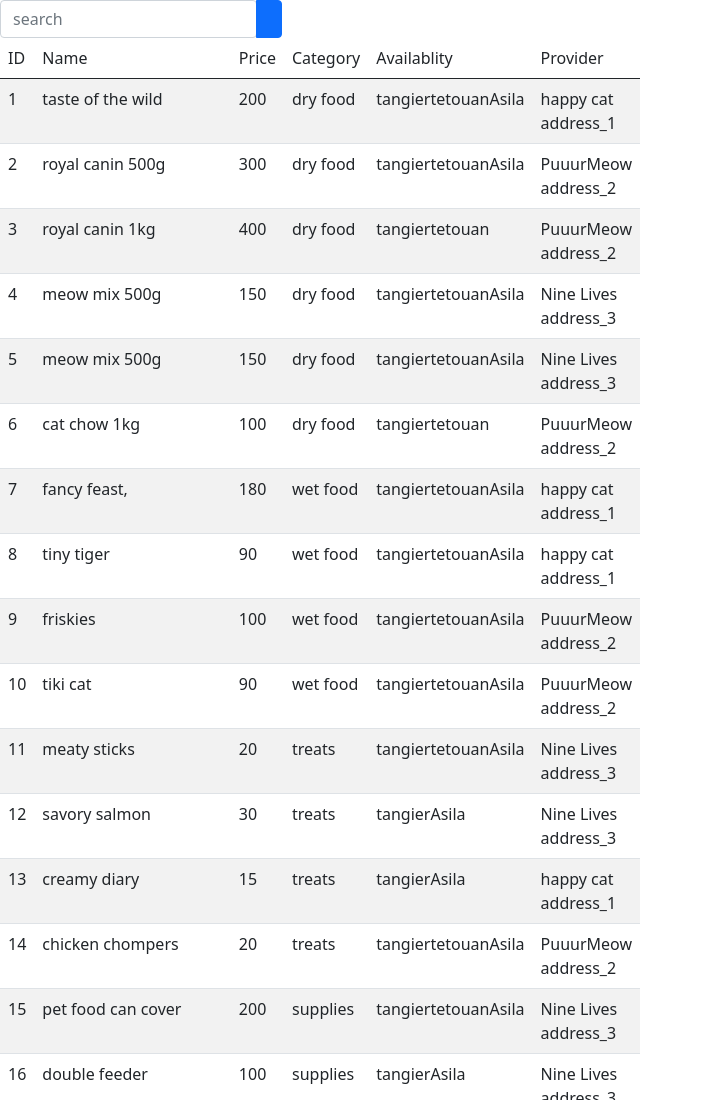
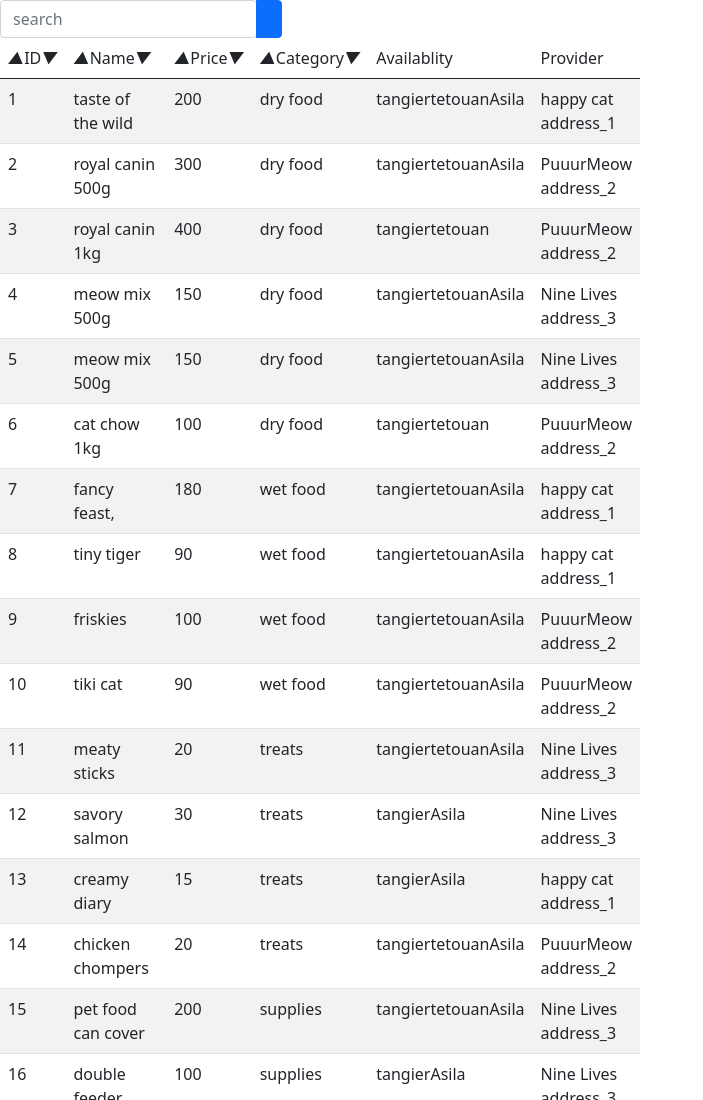
Before and after one commit to NadaBouyahya/products_json_brief, a plain HTML site: page index.html in a window 1280 px wide. Shown: the top 1100 px of the page, without its empty margins (0-703 px from the left). Drawn offline with nearby package versions, Linux system fonts and the light colour scheme.

Commit message:
added onclick

```diff
--- a/index.html
+++ b/index.html
@@ -24,10 +24,10 @@
     <main>
     <table id="myTable" class="table table-striped">
         <thead>
-                <td>ID</td>
-                <td>Name</td>
-                <td>Price</td>
-                <td>Category</td>
+                <td><i onclick="sort_byNum(this,'arow_up')">▲</i>ID<i onclick="sort_byNum(this,'arow_down')">▼</i></td>
+                <td><i onclick="sort_alph(this,'arow_up')">▲</i>Name<i onclick="sort_alph(this,'arow_down')">▼</i></td>
+                <td><i onclick="sort_byNum(this,'arow_up')">▲</i>Price<i onclick="byNum(this,'arow_down')">▼</i></td>
+                <td><i onclick="sort_alph(this,'arow_up')">▲</i>Category<i onclick="sort_alph(this,'arow_down')">▼</i></td>
                 <td>Availablity</td>
                 <td>Provider</td>
         </thead>
```
Also changed, not shown: script.js (+8 -0 lines).
